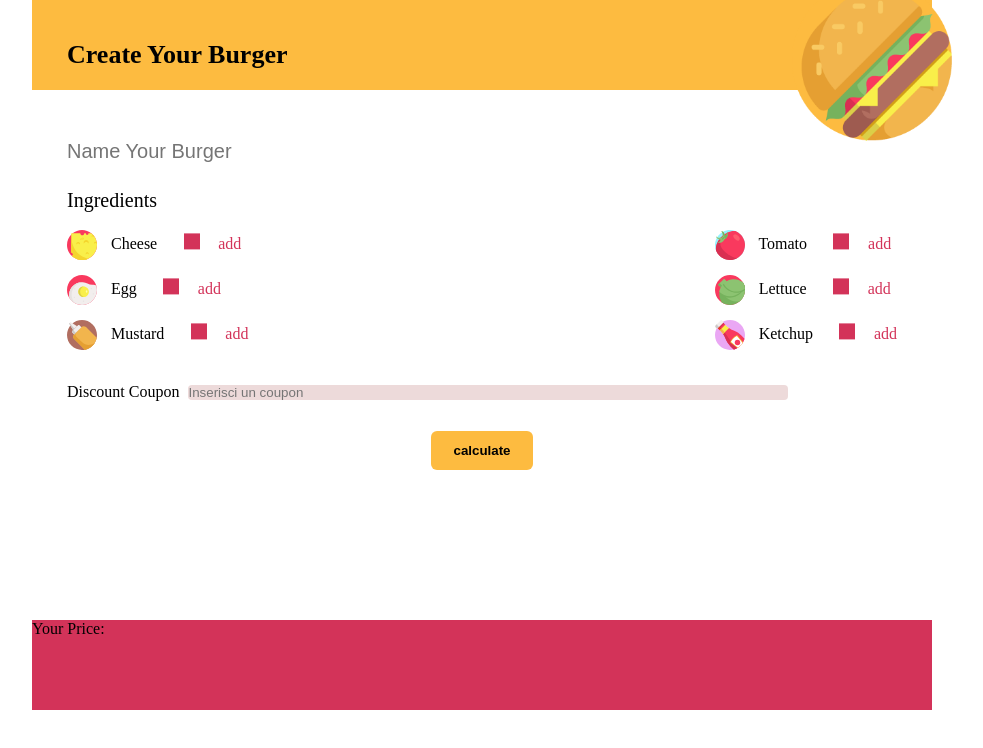
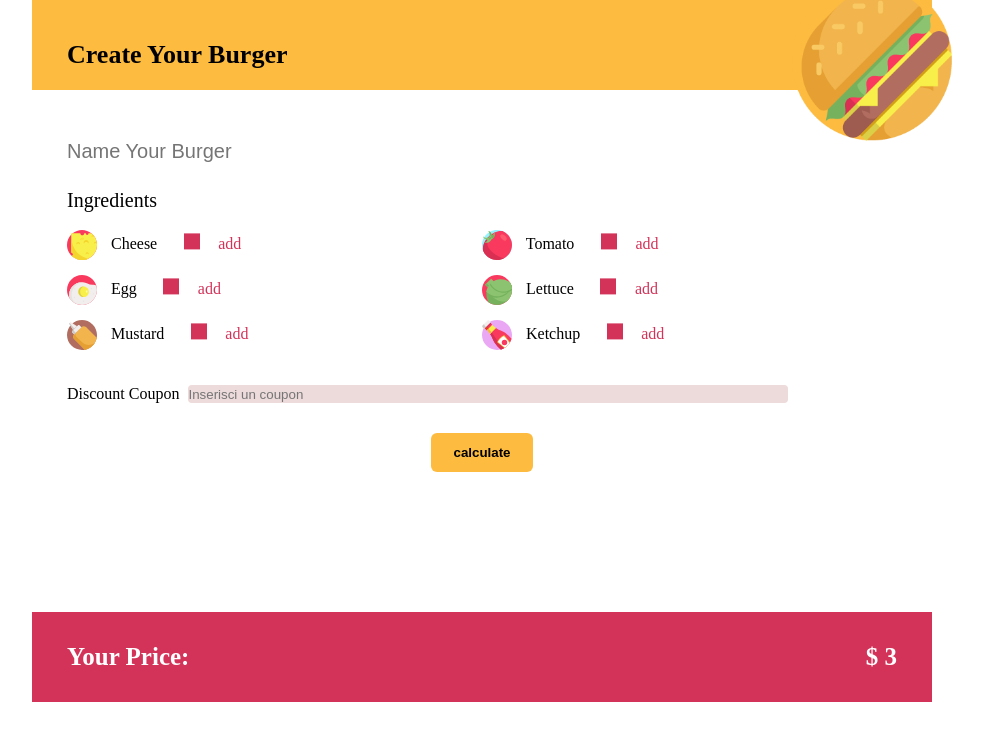
Before and after one commit to alelig95/js-burger, a plain HTML site: page index.html in a window 1280 px wide. Shown: the whole page, without its empty margins (158-1141 px from the left). Drawn offline with Linux system fonts and the light colour scheme.

Commit message:
Esercizio completo

```diff
--- a/css/style.css
+++ b/css/style.css
@@ -13,15 +13,6 @@
 .container{
   width: 830px;
   margin: 0 auto;
-}
-.clearfix::after{
-  content: "";
-  display: table;
-  clear: both;
-}
-
-.fl{
-  float: left;
 }
 
 .header{
@@ -62,6 +53,10 @@ p{
 .ingredient-container{
   display: flex;
   justify-content: space-between;
+}
+
+.group-a, .group-b{
+  width: 600px;
 }
 
 .checkboxes{
@@ -124,14 +119,15 @@ label input{
   width: 600px;
   border-radius: 4px;
   margin-left: 5px;
+  height: 18px;
 }
 
-.button{
+.button-container{
  text-align: center;
  margin-top: 30px;
 }
 
-.button button{
+.button-container button{
   padding: 12px 22px;
   background-color: #fdbb40;
   color: #000;
@@ -143,5 +139,15 @@ label input{
 footer{
   background-color: #d33359;
   height: 90px;
-  margin-top: 150px;
+  margin-top: 140px;
+  display: flex;
+  align-items: center;
 }
+
+.your-price{
+  color: #fff;
+  font-weight: bolder;
+  font-size: 25px;
+  display: flex;
+  justify-content: space-between;
+}
--- a/index.html
+++ b/index.html
@@ -13,13 +13,10 @@
         <img  class="burger" src="img/burger-top.png" alt="">
         <div class="container">
 
-
-
           <h1>Create Your Burger</h1>
         </div>
       </div>
       <div class="container">
-
 
         <input id="name-burger" type="text" name="name-burger" value="" placeholder="Name Your Burger">
         <p>Ingredients</p>
@@ -89,8 +86,6 @@
 
             </div>
 
-
-
           </div>
         </div>
 
@@ -99,25 +94,24 @@
           <input class='coupon' type="text" name="coupon" value="" placeholder="Inserisci un coupon">
         </div>
 
-
-        <div class="button">
-
+        <div class="button-container">
 
           <button id="pulsante-calcolo" type="button" name="button">calculate</button>
         </div>
 
       </div>
       <footer>
-        <div class="your-price">
-          <div>Your Price:</div>
-          <div id="price-output">
+        <div class="container">
+
+          <div class="your-price">
+            <div>Your Price:</div>
+            <div id="price-output">$ 3
+
+            </div>
 
           </div>
-
         </div>
       </footer>
-
-
 
     </div>
 
```
